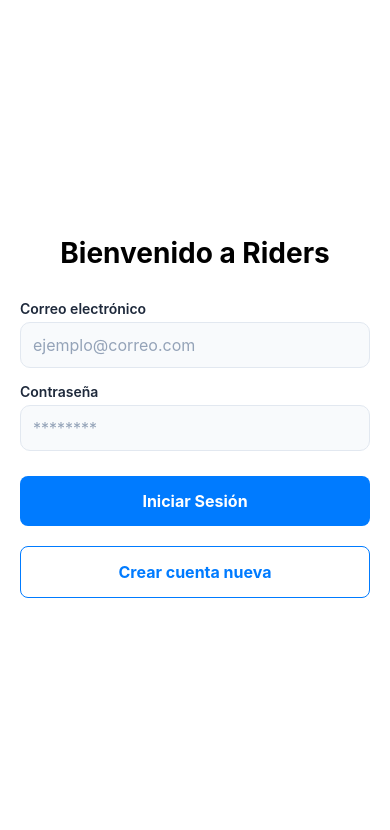
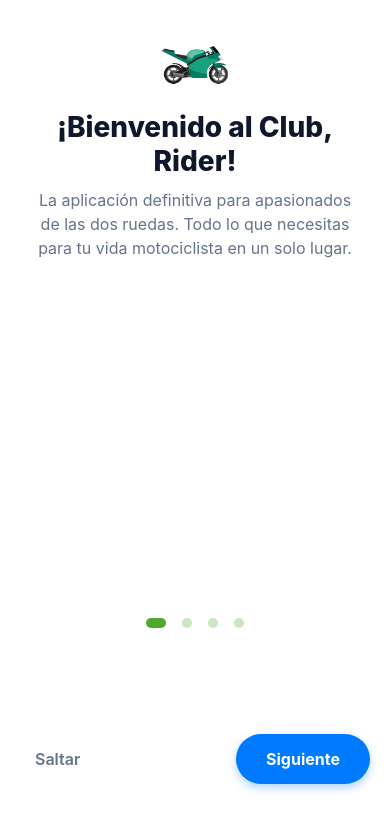
Before and after one commit to Carolina-Lezama/ridersMX, a React Native app: screen /Onboarding in a window 390 px wide. Shown: the top 830 px of the page. Built offline with nearby package versions, Linux system fonts and the light colour scheme; no server answers; what react-native-calendars would draw is missing.

Commit message:
onboarding

```diff
--- a/App.tsx
+++ b/App.tsx
@@ -1,8 +1,10 @@
-import React from 'react';
+import React, { useEffect, useState } from 'react';
+import { ActivityIndicator, View } from 'react-native';
 import { NavigationContainer } from '@react-navigation/native';
 import { createNativeStackNavigator } from '@react-navigation/native-stack';
 import { createBottomTabNavigator } from '@react-navigation/bottom-tabs';
 import { Ionicons } from '@expo/vector-icons';
+import AsyncStorage from '@react-native-async-storage/async-storage'; // <-- IMPORTANTE
 
 // Importar todas tus pantallas
 import LoginScreen from './src/screens/auth/LoginScreen';
@@ -11,8 +13,8 @@ import InicioScreen from './src/screens/main/InicioScreen';
 import MenuScreen from './src/screens/main/MenuScreen';
 import PerfilScreen from './src/screens/main/PerfilScreen';
 import MisMotosScreen from './src/screens/main/MisMotosScreen';
-import MotoFormScreen from './src/screens/main/MotoFormScreen'; // Ajusta la ruta si es diferente
-import CalendarioScreen from './src/screens/main/CalendarioScreen'; // Ajusta la ruta si es diferente
+import MotoFormScreen from './src/screens/main/MotoFormScreen';
+import CalendarioScreen from './src/screens/main/CalendarioScreen';
 import EventoFormScreen from './src/screens/main/EventoFormScreen';
 
 import MantenimientoScreen from './src/screens/menu_options/MantenimientoScreen';
@@ -22,14 +24,15 @@ import ResenasScreen from './src/screens/menu_options/ResenasScreen';
 import AyudaScreen from './src/screens/menu_options/AyudaScreen';
 import ConfiguracionScreen from './src/screens/menu_options/ConfiguracionScreen';
 
-// 1. IMPORTA TUS DOS NUEVAS PANTALLAS AQUÍ
 import SimuladorEditorScreen from './src/screens/menu_options/SimuladorEditorScreen';
 import SimuladorLibreriaScreen from './src/screens/menu_options/SimuladorLibreriaScreen';
+
+// 1. IMPORTAMOS TU NUEVA PANTALLA (Ajusta la ruta según dónde la guardaste)
+import OnboardingScreen from './src/screens/main/OnboardingScreen';
 
 const Stack = createNativeStackNavigator();
 const Tab = createBottomTabNavigator();
 
-// Este es el menú de abajo que verás al iniciar sesión
 function MainTabs() {
 return (
 <Tab.Navigator screenOptions={{ headerShown: false, tabBarActiveTintColor: '#007bff' }}>
@@ -44,15 +47,47 @@ function MainTabs() {
 }
 
 export default function App() {
+// Estado para saber si es la primera vez que inicia la app
+const [isFirstLaunch, setIsFirstLaunch] = useState<boolean | null>(null);
+
+useEffect(() => {
+// Función que revisa la memoria del teléfono al abrir la app
+const checkFirstLaunch = async () => {
+try {
+const value = await AsyncStorage.getItem('@ya_vio_onboarding');
+if (value === null) {
+setIsFirstLaunch(true); // Es la primera vez
+} else {
+setIsFirstLaunch(false); // Ya lo vio antes
+}
+} catch (error) {
+setIsFirstLaunch(false); // En caso de error, lo mandamos al Login por seguridad
+}
+};
+checkFirstLaunch();
+}, []);
+
+// Mientras revisa la memoria, mostramos un pequeño loader para que no parpadee la pantalla
+if (isFirstLaunch === null) {
+return (
+<View style={{ flex: 1, justifyContent: 'center', alignItems: 'center' }}>
+<ActivityIndicator size="large" color="#007bff" />
+</View>
+);
+}
+
 return (
 <NavigationContainer>
-      <Stack.Navigator screenOptions={{ headerShown: false }}>
+<Stack.Navigator
+screenOptions={{ headerShown: false }}
+initialRouteName={isFirstLaunch ? 'Onboarding' : 'Login'} >
+
+<Stack.Screen name="Onboarding" component={OnboardingScreen} />
+
         <Stack.Screen name="Login" component={LoginScreen} />
         <Stack.Screen name="Register" component={RegisterScreen} />
         <Stack.Screen name="MainApp" component={MainTabs} />
 
-        {/* 2. AGREGA LAS NUEVAS PANTALLAS AL STACK AQUÍ */}
-        {/* Ponerlas aquí hace que al abrirlas, oculten el menú inferior de pestañas, lo cual es ideal */}
         <Stack.Screen name="Mantenimiento" component={MantenimientoScreen} />
         <Stack.Screen name="MisMotos" component={MisMotosScreen} />
         <Stack.Screen name="MotoForm" component={MotoFormScreen} />
@@ -62,12 +97,12 @@ export default function App() {
         <Stack.Screen name="Ayuda" component={AyudaScreen} />
         <Stack.Screen name="Configuracion" component={ConfiguracionScreen} />
 
-    {/* LAS PANTALLAS DEL SIMULADOR DE STICKERS */}
         <Stack.Screen name="SimuladorEditor" component={SimuladorEditorScreen} />
         <Stack.Screen name="SimuladorLibreria" component={SimuladorLibreriaScreen} />
         <Stack.Screen name="Calendario" component={CalendarioScreen} />
         <Stack.Screen name="EventoForm" component={EventoFormScreen} />
       </Stack.Navigator>
     </NavigationContainer>
+
 );
 }
--- a/src/components/Paginator.tsx
+++ b/src/components/Paginator.tsx
@@ -45,7 +45,7 @@ const styles = StyleSheet.create({
   dot: {
     height: 10,
     borderRadius: 5,
-    backgroundColor: '#007bff', // Azul principal
+    backgroundColor: '#51a82f', // Azul principal
     marginHorizontal: 8,
   },
 });
--- a/src/screens/main/OnboardingScreen.tsx
+++ b/src/screens/main/OnboardingScreen.tsx
@@ -1,38 +1,67 @@
 import React, { useState, useRef } from 'react';
 import { View, Text, StyleSheet, FlatList, useWindowDimensions, Animated, TouchableOpacity, Image } from 'react-native';
+import AsyncStorage from '@react-native-async-storage/async-storage';
 import { ONBOARDING_DATA } from '../../constants/onboardingData';
-import Paginator from '../../components/Paginator'; // Asegúrate de importar tu nuevo componente
+import Paginator from '../../components/Paginator';
 
-export default function OnboardingScreen() {
+export default function OnboardingScreen({ navigation }: any) {
   const { width } = useWindowDimensions();
   const scrollX = useRef(new Animated.Value(0)).current;
   const slidesRef = useRef<FlatList>(null);
 
-  // NUEVO: Estado para saber en qué página estamos (empezamos en la 0)
   const [currentIndex, setCurrentIndex] = useState(0);
 
-  // ACTUALIZADO: Detectamos qué página está visible en la pantalla
+  // Detecta el cambio cuando el usuario desliza arrastrando manualmente
   const viewableItemsChanged = useRef(({ viewableItems }: any) => {
     if (viewableItems && viewableItems.length > 0) {
-      setCurrentIndex(viewableItems[0].index);
+      const newIdx = viewableItems[0].index;
+      console.log(`[Scroll Manual Detectado] Índice actual: ${newIdx}`);
+      setCurrentIndex(newIdx);
     }
   }).current;
 
   const viewConfig = useRef({ viewAreaCoveragePercentThreshold: 50 }).current;
 
-  // NUEVO: Función para avanzar a la siguiente pantalla
-  const scrollTo = () => {
+  // CORREGIDO: Forzamos la actualización de estado en el botón Siguiente/Empezar
+  const scrollTo = async () => {
+    console.log(`[Clic Siguiente] Índice actual: ${currentIndex}`);
+
     if (currentIndex < ONBOARDING_DATA.length - 1) {
-      slidesRef.current?.scrollToIndex({ index: currentIndex + 1 });
+      const nextIndex = currentIndex + 1;
+      console.log(`[Acción] Moviendo a índice: ${nextIndex}`);
+
+      // 1. Actualizamos el estado directamente
+      setCurrentIndex(nextIndex);
+
+      // 2. Desplazamos la vista
+      slidesRef.current?.scrollToOffset({
+        offset: nextIndex * width,
+        animated: true
+      });
     } else {
-      // Si estamos en la última pantalla, aquí terminamos el onboarding
-      console.log('¡Ir al Login!');
+      console.log('[Acción] ¡Empezar presionado! Guardando sesión...');
+      try {
+        await AsyncStorage.setItem('@ya_vio_onboarding', 'true');
+        navigation.replace('Login');
+      } catch (error) {
+        console.error('[Error AsyncStorage]:', error);
+      }
     }
   };
 
-  // NUEVO: Función para saltar todo e ir a la última pantalla
+  // CORREGIDO: Forzamos la actualización de estado al presionar Saltar
   const skipToLast = () => {
-    slidesRef.current?.scrollToIndex({ index: ONBOARDING_DATA.length - 1 });
+    const lastIndex = ONBOARDING_DATA.length - 1;
+    console.log(`[Clic Saltar] Llevando directamente al último índice (${lastIndex})`);
+
+    // 1. Actualizamos el estado para cambiar la interfaz y botones al instante
+    setCurrentIndex(lastIndex);
+
+    // 2. Desplazamos la vista hasta el final
+    slidesRef.current?.scrollToOffset({
+      offset: lastIndex * width,
+      animated: true
+    });
   };
 
   const renderItem = ({ item }: { item: any }) => {
@@ -41,7 +70,7 @@ export default function OnboardingScreen() {
         <View style={styles.imagePlaceholder}>
           <Image
             source={item.image}
-            style={styles.image}
+            style={{ width: '80%', height: '80%', resizeMode: 'contain' }}
           />
         </View>
         <View style={styles.textContainer}>
@@ -55,7 +84,6 @@ export default function OnboardingScreen() {
   return (
     <View style={styles.container}>
 
-      {/* Contenedor del Carrusel (ocupa el 75% de la pantalla) */}
       <View style={{ flex: 3 }}>
         <FlatList
           data={ONBOARDING_DATA}
@@ -65,6 +93,12 @@ export default function OnboardingScreen() {
           pagingEnabled
           bounces={false}
           keyExtractor={(item) => item.id}
+          // Clave para optimizar el calculo de posiciones exactas en Web/Móvil
+          getItemLayout={(_, index) => ({
+            length: width,
+            offset: width * index,
+            index,
+          })}
           onScroll={Animated.event(
             [{ nativeEvent: { contentOffset: { x: scrollX } } }],
             { useNativeDriver: false }
@@ -76,22 +110,19 @@ export default function OnboardingScreen() {
         />
       </View>
 
-      {/* NUEVO: Controles Inferiores (ocupa el 25% inferior) */}
       <View style={styles.footerContainer}>
 
         <Paginator data={ONBOARDING_DATA} scrollX={scrollX} />
 
         <View style={styles.buttonRow}>
-          {/* Si estamos en la última pantalla, escondemos el botón "Saltar" */}
           {currentIndex !== ONBOARDING_DATA.length - 1 ? (
             <TouchableOpacity style={styles.skipButton} onPress={skipToLast}>
               <Text style={styles.skipText}>Saltar</Text>
             </TouchableOpacity>
           ) : (
-            <View style={styles.skipButtonPlaceholder} /> // Mantiene el espacio centrado
+            <View style={styles.skipButtonPlaceholder} />
           )}
 
-          {/* Botón Principal (Siguiente / Empezar) */}
           <TouchableOpacity style={styles.nextButton} onPress={scrollTo}>
             <Text style={styles.nextButtonText}>
               {currentIndex === ONBOARDING_DATA.length - 1 ? 'Empezar' : 'Siguiente'}
@@ -121,11 +152,6 @@ const styles = StyleSheet.create({
     justifyContent: 'center',
     alignItems: 'center',
   },
-  image: {
-    width: '80%',
-    height: '80%',
-    resizeMode: 'contain',
-  },
   textContainer: {
     flex: 0.4,
     alignItems: 'center',
@@ -145,12 +171,11 @@ const styles = StyleSheet.create({
     textAlign: 'center',
     lineHeight: 24,
   },
-  // --- NUEVOS ESTILOS DEL FOOTER ---
   footerContainer: {
-    flex: 1, // Toma el tercio inferior
+    flex: 1,
     justifyContent: 'space-between',
     paddingHorizontal: 20,
-    paddingBottom: 40, // Espacio para el home indicator de iOS/Android
+    paddingBottom: 40,
   },
   buttonRow: {
     flexDirection: 'row',
@@ -162,7 +187,7 @@ const styles = StyleSheet.create({
     padding: 15,
   },
   skipButtonPlaceholder: {
-    width: 70, // Aproximadamente el ancho del botón saltar
+    width: 70,
   },
   skipText: {
     fontSize: 16,
```
Also changed, not shown: src/constants/onboardingData.ts (line endings or trailing spaces), 2 other files (tests, documents, lock files or other folders). Lines whose indentation alone changed are shown as unchanged.
